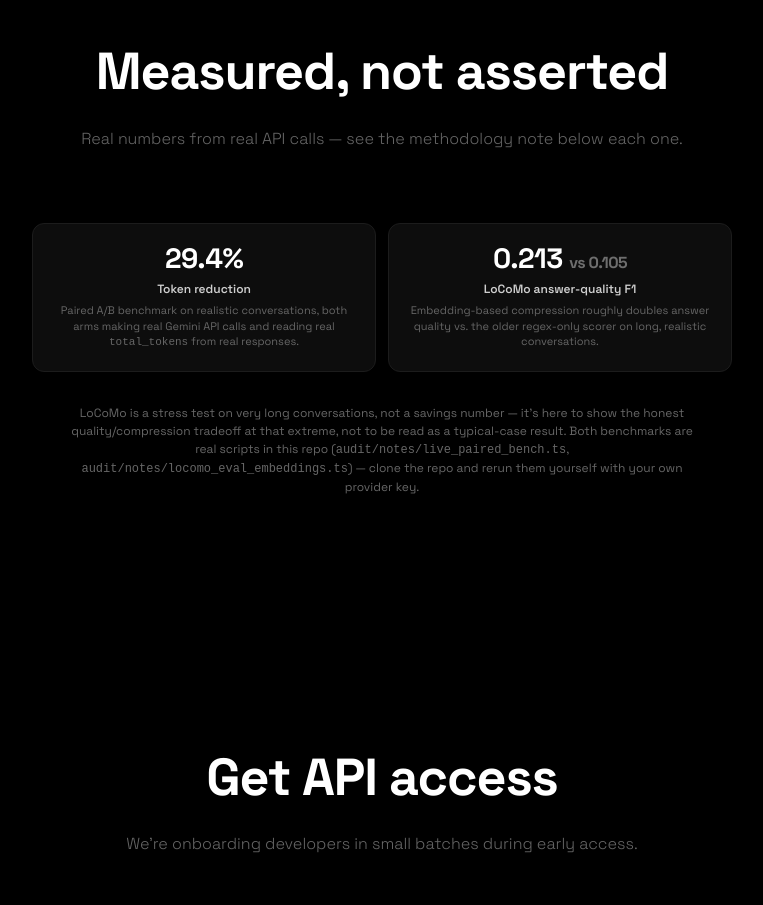
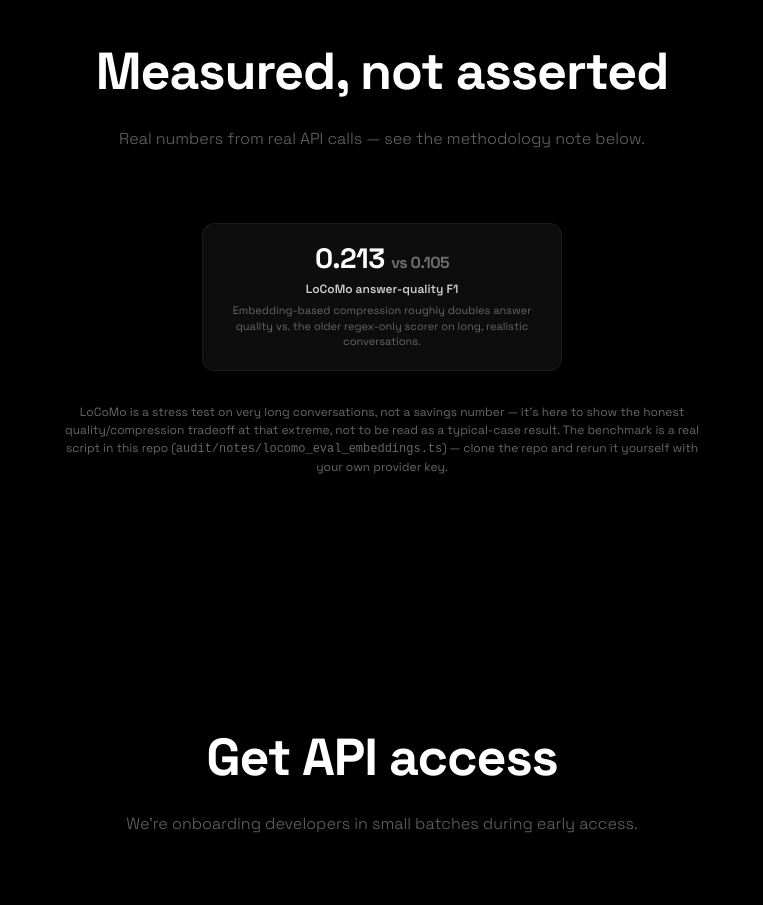
Before and after one commit to ashy5454/echoregent, a website built with Vite: page index.html in a window 1280 px wide. Shown: the part 2580-3485 px from the top of the page, without its empty margins (258-1021 px from the left). Built offline with nearby package versions, Linux system fonts and the light colour scheme; files whose address does not match are found by name.

Commit message:
Landing page: drop the outdated 29.4% token-reduction card
That figure came from an older compressor on a small benchmark and no
longer reflects the current default, so the results section now shows
only the LoCoMo answer-quality comparison, centered, and the methodology
note points only at the script that produced it.

Co-Authored-By: Claude Sonnet 5.5 <noreply@anthropic.com>
Claude-Session: https://claude.ai/code/session_018H18QX6WYdHWx2TY5LmWsM

```diff
--- a/index.html
+++ b/index.html
@@ -168,14 +168,9 @@ res = requests.post(
 
 <section class="section" id="results">
   <h2 class="section-title">Measured, not asserted</h2>
-  <p class="section-sub">Real numbers from real API calls — see the methodology note below each one.</p>
+  <p class="section-sub">Real numbers from real API calls — see the methodology note below.</p>
 
-  <div class="bench-metric-cards" style="grid-template-columns: repeat(2, 1fr); max-width: 700px; margin-left: auto; margin-right: auto;">
-    <div class="bench-metric-card">
-      <div class="bench-metric-num">29.4%</div>
-      <div class="bench-metric-label">Token reduction</div>
-      <div class="bench-metric-sub">Paired A/B benchmark on realistic conversations, both arms making real Gemini API calls and reading real <code>total_tokens</code> from real responses.</div>
-    </div>
+  <div class="bench-metric-cards" style="grid-template-columns: 1fr; max-width: 360px; margin-left: auto; margin-right: auto;">
     <div class="bench-metric-card">
       <div class="bench-metric-num">0.213 <span style="opacity:0.4;font-size:16px">vs 0.105</span></div>
       <div class="bench-metric-label">LoCoMo answer-quality F1</div>
@@ -185,10 +180,9 @@ res = requests.post(
 
   <p class="bench-quality-note" style="text-align:center;max-width:640px;margin-left:auto;margin-right:auto;">
     LoCoMo is a stress test on very long conversations, not a savings number — it's here to show the honest
-    quality/compression tradeoff at that extreme, not to be read as a typical-case result. Both benchmarks are
-    real scripts in this repo (<code>audit/notes/live_paired_bench.ts</code>,
-    <code>audit/notes/locomo_eval_embeddings.ts</code>) — clone the repo and rerun them yourself with your own
-    provider key.
+    quality/compression tradeoff at that extreme, not to be read as a typical-case result. The benchmark is a
+    real script in this repo (<code>audit/notes/locomo_eval_embeddings.ts</code>) — clone the repo and rerun it
+    yourself with your own provider key.
   </p>
 </section>
 
```
